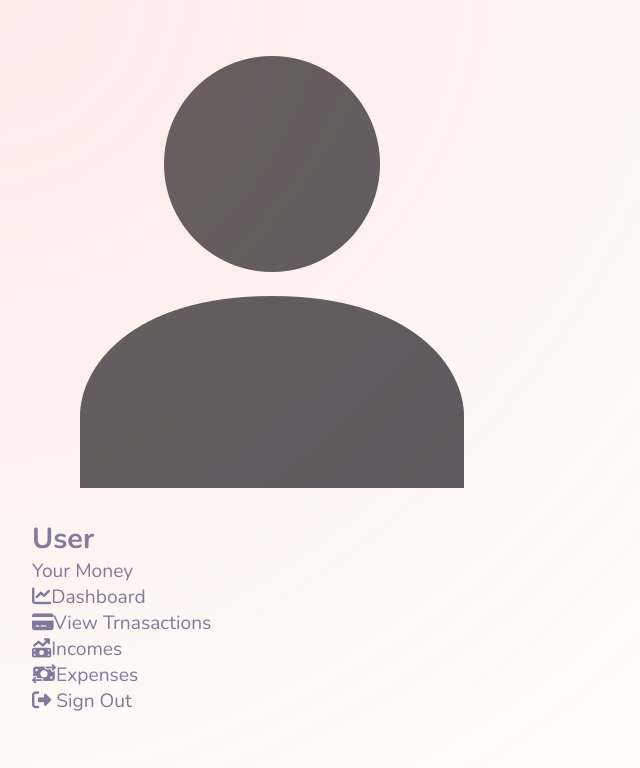
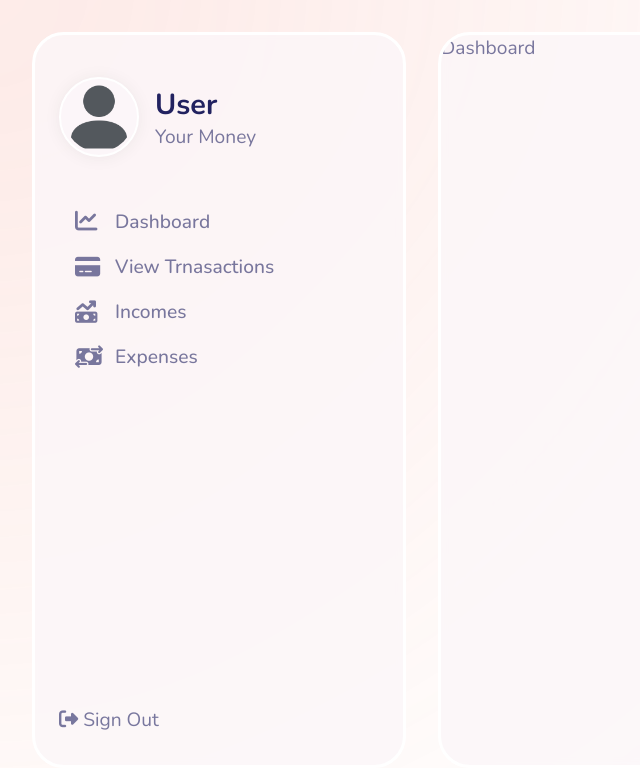
Before and after one commit to Megamind0407/expense-tracker, a React (Create React App) app in the folder frontend/: page / in a window 1280 px wide. Shown: the top 768 px of the page, without its empty margins (0-640 px from the left). Built offline with nearby package versions, Linux system fonts and the light colour scheme.

Commit message:
Added components

```diff
--- a/frontend/src/App.js
+++ b/frontend/src/App.js
@@ -1,15 +1,45 @@
+import React, {useMemo, useState} from "react";
 import styled from "styled-components";
 import { MainLayout } from "./styles/Layouts";
 import Orb from './components/Orb/Orb'
 import Navigation from "./components/Navigation/Navigation";
+import Dashboard from "./components/Dashboard/Dashboard";
+import Income from "./components/Incomes/Income";
+import Expenses from "./components/Expenses/Expenses";
+
 
 
 function App() {
+  const [active, setActive] = useState(1)
+
+  const displayData = () => {
+    switch(active){
+      case 1 :
+          return <Dashboard/>
+      case 2 :
+          return <Dashboard/>
+      case 3:
+          return <Income/>
+      case 4:
+          return <Expenses/>
+      default:
+          return <Dashboard/>
+    }
+  }
+
+
+  const orbMemo = useMemo(() => {
+      return <Orb />
+  }, [])
+
   return (
     <AppStyled className="App">
-        <Orb/>
+      {orbMemo}
       <MainLayout>
-        <Navigation />
+        <Navigation active={active} setActive={setActive}/>
+        <main>
+          {displayData()}
+        </main>
       </MainLayout>
     </AppStyled>
   );
@@ -17,6 +47,19 @@ function App() {
 const AppStyled = styled.div`
   height: 100vh;
   position:relative;
+
+  main{
+    flex: 1;
+    background: rgba(252, 246, 249, 0.78);
+    border: 3px solid #FFFFFF;
+    backdrop-filter: blur(4.5px);
+    border-radius: 32px;
+    overflow:auto;
+    overflow-x : hidden;
+    &::-webkit-scrollbar{
+      widht:0;
+    }
+  }
 `;
 
 export default App;
--- /dev/null
+++ b/frontend/src/components/Dashboard/Dashboard.js
@@ -0,0 +1,16 @@
+import React from 'react'
+import styled from 'styled-components'
+
+function Dashboard() {
+  return (
+    <DashboardStyled>Dashboard</DashboardStyled>
+  )
+}
+
+const DashboardStyled = styled.div `
+
+
+`;
+
+
+export default Dashboard
--- /dev/null
+++ b/frontend/src/components/Expenses/Expenses.js
@@ -0,0 +1,15 @@
+import React from 'react'
+import styled from 'styled-components'
+
+function Expenses() {
+    return (
+        <ExpensesStyled>Expenses</ExpensesStyled>
+    )
+}
+
+const ExpensesStyled = styled.div`
+
+`;
+
+
+export default Expenses
--- /dev/null
+++ b/frontend/src/components/Incomes/Income.js
@@ -0,0 +1,15 @@
+import React from 'react'
+import styled from 'styled-components'
+
+function Income() {
+    return (
+        <IncomeStyled>Income</IncomeStyled>
+    )
+}
+
+const IncomeStyled = styled.div`
+
+`;
+
+
+export default Income
--- a/frontend/src/components/Navigation/Navigation.js
+++ b/frontend/src/components/Navigation/Navigation.js
@@ -6,7 +6,8 @@ import { signout } from '../../utils/Icons'
 
 
 
-function Navigation() {
+function Navigation(active, setActive) {
+
     return (
         <NavStyled>
             <div className='user-con'>
@@ -20,6 +21,8 @@ function Navigation() {
                 {menuItems.map((item) => {
                     return <li
                     key={item.id}
+                    onClick={() => setActive(item.id)}
+                    className={active === item.id ? 'active' : ''}
                     >
                         {item.icon}
                         <span>{item.title}</span>
@@ -36,9 +39,80 @@ function Navigation() {
 }
 
 const NavStyled = styled.nav`
+     padding: 2rem 1.5rem;
+    width: 374px;
+    height: 100%;
+    background: rgba(252, 246, 249, 0.78);
+    border: 3px solid #FFFFFF;
+    backdrop-filter: blur(4.5px);
+    border-radius: 32px;
+    display: flex;
+    flex-direction: column;
+    justify-content: space-between;
+    gap: 2rem;
+    .user-con{
+        height: 100px;
+        display: flex;
+        align-items: center;
+        gap: 1rem;
+        img{
+            width: 80px;
+            height: 80px;
+            border-radius: 50%;
+            object-fit: cover;
+            background: #fcf6f9;
+            border: 2px solid #FFFFFF;
+            padding: .2rem;
+            box-shadow: 0px 1px 17px rgba(0, 0, 0, 0.06);
+        }
+        h2{
+            color: rgba(34, 34, 96, 1);
+        }
+        p{
+            color: rgba(34, 34, 96, .6);
+        }
+    }
 
+    .menu-items{
+        flex: 1;
+        display: flex;
+        flex-direction: column;
+        li{
+            display: grid;
+            grid-template-columns: 40px auto;
+            align-items: center;
+            margin: .6rem 0;
+            font-weight: 500;
+            cursor: pointer;
+            transition: all .4s ease-in-out;
+            color: rgba(34, 34, 96, .6);
+            padding-left: 1rem;
+            position: relative;
+            i{
+                color: rgba(34, 34, 96, 0.6);
+                font-size: 1.4rem;
+                transition: all .4s ease-in-out;
+            }
+        }
+    }
 
-`
+    .active{
+        color: rgba(34, 34, 96, 1) !important;
+        i{
+            color: rgba(34, 34, 96, 1) !important;
+        }
+        &::before{
+            content: "";
+            position: absolute;
+            left: 0;
+            top: 0;
+            width: 4px;
+            height: 100%;
+            background: #222260;
+            border-radius: 0 10px 10px 0;
+        }
+    }
+`;
 
 
 
```
